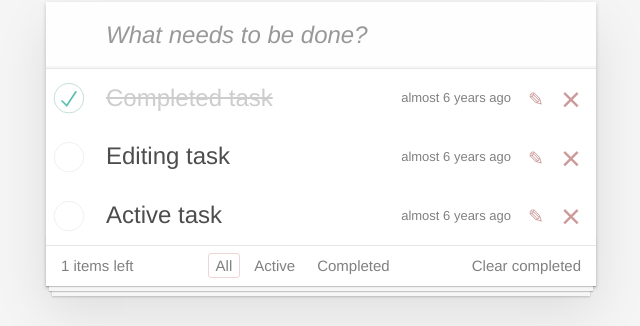
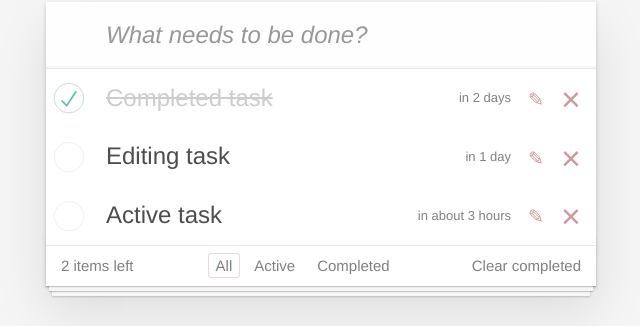
Before and after one commit to FiLLa-FaS/todo-app, a React (Create React App) app: page / in a window 1280 px wide. Shown: the part 128-454 px from the top of the page, without its empty margins (319-959 px from the left). Built offline with nearby package versions, Linux system fonts and the light colour scheme.

Commit message:
added filters

```diff
--- a/src/components/App/App.js
+++ b/src/components/App/App.js
@@ -7,27 +7,52 @@ import Footer from "../Footer";
 import "./App.css";
 
 export default class App extends Component {
+  maxId = 4;
+
   state = {
     tasks: [
       {
         id: 1,
         description: "Completed task",
-        createdTime: new Date("2017-01-26"),
+        createdTime: new Date("2022-11-21"),
         status: "completed",
       },
       {
         id: 2,
         description: "Editing task",
-        createdTime: new Date("2017-01-27"),
+        createdTime: new Date("2022-11-20"),
         status: "default",
       },
       {
         id: 3,
         description: "Active task",
-        createdTime: new Date("2017-01-28"),
+        createdTime: new Date("2022-11-19"),
         status: "default",
       },
     ],
+
+    tabs: "all",
+  };
+
+  createTodoItem(description) {
+    return {
+      id: this.maxId++,
+      description,
+      createdTime: new Date(),
+      status: "default",
+    };
+  }
+
+  addItem = (text) => {
+    const newItem = this.createTodoItem(text);
+
+    this.setState(({ tasks }) => {
+      const newArray = [...tasks, newItem];
+
+      return {
+        tasks: newArray,
+      };
+    });
   };
 
   markComplete = (id) => {
@@ -56,24 +81,79 @@ export default class App extends Component {
       let newArr = tasks.map((a) => {
         return { ...a };
       });
-      let filteredArr = newArr.concat().filter((task) => task.id !== id);
+      let filteredArr = newArr.filter((task) => task.id !== id);
       return {
         tasks: filteredArr,
       };
     });
   };
 
+  clearCompleted = () => {
+    const completedArr = this.state.tasks.filter(
+      (el) => el.status === "completed"
+    );
+    completedArr.forEach((el) => {
+      return this.deleteItem(el.id);
+    });
+  };
+
+  changeFilterItems = (e) => {
+    this.setState(() => {
+      const el = e.target;
+      let buttons = document.querySelectorAll(".tasks-filter__button");
+      buttons.forEach((button) =>
+        button.classList.remove("tasks-filter__button_selected")
+      );
+      el.classList.add("tasks-filter__button_selected");
+      return {
+        tabs: el.textContent.toLowerCase(),
+      };
+    });
+  };
+
+  filterItems = () => {
+    if (this.state.tabs === "active") {
+      const activeArr = this.state.tasks.filter(
+        (el) => el.status === "default"
+      );
+      return activeArr;
+    }
+    if (this.state.tabs === "completed") {
+      const completedArr = this.state.tasks.filter(
+        (el) => el.status === "completed"
+      );
+      return completedArr;
+    } else {
+      return this.state.tasks;
+    }
+  };
+
+  renderTasks = () => {
+    const arr = this.filterItems();
+    return (
+      <TaskList
+        tasks={arr}
+        markComplete={this.markComplete}
+        onDeleted={this.deleteItem}
+      />
+    );
+  };
+
   render() {
+    const { tasks } = this.state;
+    const doneCount = tasks.filter((el) => el.status === "completed");
+    const todoCount = tasks.length - doneCount.length;
+
     return (
       <section className="app">
-        <Header />
+        <Header onItemAdded={this.addItem} />
         <section className="main">
-          <TaskList
-            tasks={this.state.tasks}
-            markComplete={this.markComplete}
-            onDeleted={this.deleteItem}
+          {this.renderTasks()}
+          <Footer
+            onClearCompleted={this.clearCompleted}
+            todoCount={todoCount}
+            onFilter={this.changeFilterItems}
           />
-          <Footer />
         </section>
       </section>
     );
--- a/src/components/Footer/Footer.js
+++ b/src/components/Footer/Footer.js
@@ -2,12 +2,14 @@ import TasksFilter from "../TasksFilter";
 
 import "./Footer.css";
 
-const Footer = () => {
+const Footer = ({ todoCount, onClearCompleted, onFilter }) => {
   return (
     <footer className="footer">
-      <span className="todo-count">1 items left</span>
-      <TasksFilter />
-      <button className="clear-completed">Clear completed</button>
+      <span className="todo-count">{todoCount} items left</span>
+      <TasksFilter onFilter={onFilter} />
+      <button className="clear-completed" onClick={onClearCompleted}>
+        Clear completed
+      </button>
     </footer>
   );
 };
--- a/src/components/Header/Header.js
+++ b/src/components/Header/Header.js
@@ -2,11 +2,11 @@ import NewTaskForm from "../NewTaskForm";
 
 import "./Header.css";
 
-const Header = () => {
+const Header = ({ onItemAdded }) => {
   return (
     <header className="header">
       <h1 className="header__title">todos</h1>
-      <NewTaskForm />
+      <NewTaskForm onItemAdded={onItemAdded} />
     </header>
   );
 };
--- a/src/components/NewTaskForm/NewTaskForm.js
+++ b/src/components/NewTaskForm/NewTaskForm.js
@@ -1,13 +1,37 @@
+import { Component } from "react";
+
 import "./NewTaskForm.css";
 
-const NewTaskForm = () => {
+export default class NewTaskForm extends Component {
+  state = {
+    label: "",
+  };
+
+  onLabelChange = (e) => {
+    this.setState({
+      label: e.target.value,
+    });
+  };
+
+  onSubmit = (e) => {
+    e.preventDefault();
+    this.props.onItemAdded(this.state.label);
+    this.setState({
+      label: "",
+    });
+  };
+
+  render() {
     return (
+      <form onSubmit={this.onSubmit}>
         <input
           className="new-task-form"
           placeholder="What needs to be done?"
           autoFocus
+          value={this.state.label}
+          onChange={this.onLabelChange}
         />
+      </form>
     );
-};
-
-export default NewTaskForm;
+  }
+}
--- a/src/components/TasksFilter/TasksFilter.js
+++ b/src/components/TasksFilter/TasksFilter.js
@@ -1,18 +1,25 @@
 import "./TasksFilter.css";
 
-const TasksFilter = () => {
+const TasksFilter = ({ onFilter }) => {
   return (
     <ul className="tasks-filter">
       <li className="tasks-filter__item">
-        <button className="tasks-filter__button tasks-filter__button_selected">
+        <button
+          className="tasks-filter__button tasks-filter__button_selected"
+          onClick={onFilter}
+        >
           All
         </button>
       </li>
       <li className="tasks-filter__item">
-        <button className="tasks-filter__button">Active</button>
+        <button className="tasks-filter__button" onClick={onFilter}>
+          Active
+        </button>
       </li>
       <li className="tasks-filter__item">
-        <button className="tasks-filter__button">Completed</button>
+        <button className="tasks-filter__button" onClick={onFilter}>
+          Completed
+        </button>
       </li>
     </ul>
   );
```
Lines whose indentation alone changed are shown as unchanged.
